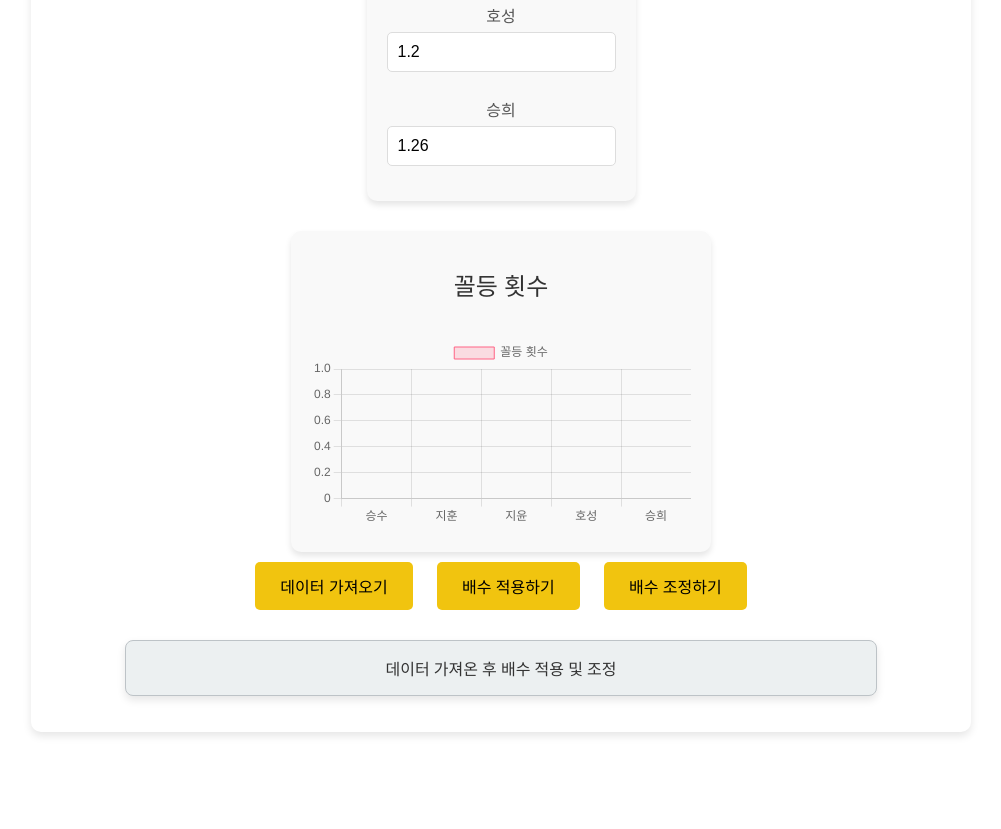
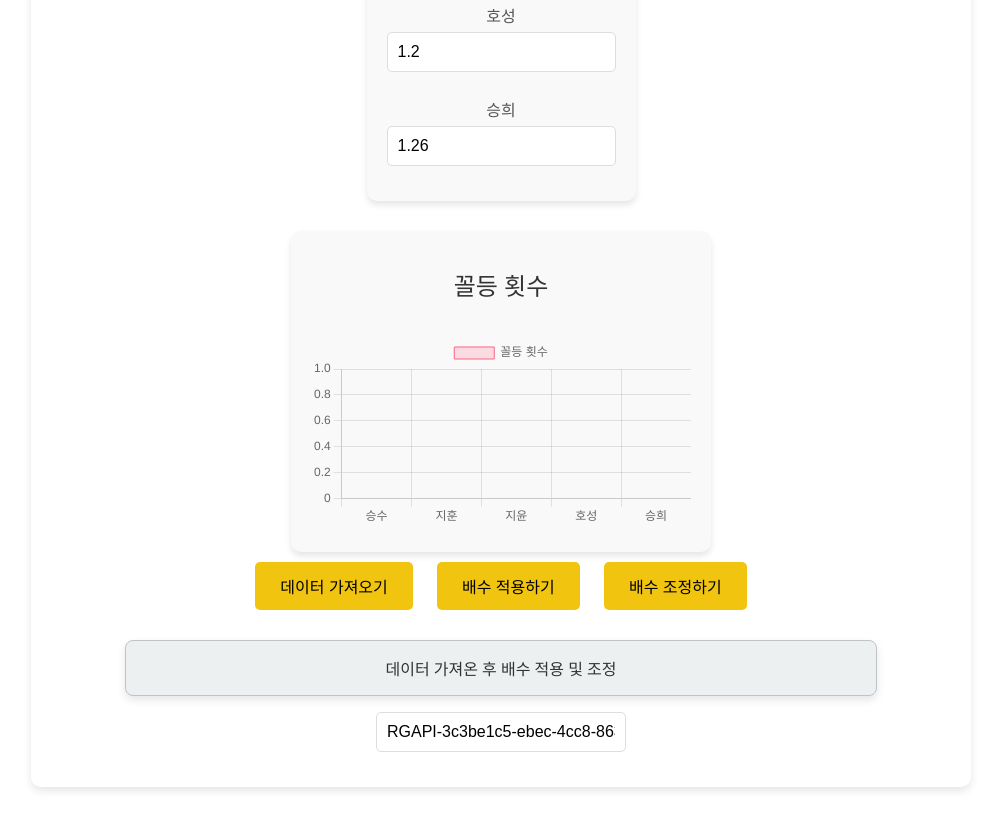
Before and after one commit to hoseongseong/BAESU_Calculator, a plain HTML site: page index.html in a window 1280 px wide. Shown: the part 533-1362 px from the top of the page, without its empty margins (139-1140 px from the left). Before the commit the page ends 1315 px from the top, so only its background shows below. Drawn offline with nearby package versions, Linux system fonts and the light colour scheme.

Commit message:
changetofixapikey

```diff
--- a/index.html
+++ b/index.html
@@ -46,6 +46,7 @@
   </div>
 
   <p id="notice">데이터 가져온 후 배수 적용 및 조정</p>
+  <input id="API" value="RGAPI-3c3be1c5-ebec-4cc8-863f-c7f2c8df3040"></input>
 
   <script src="https://cdn.jsdelivr.net/npm/axios/dist/axios.min.js"></script>
   <script src="js/CrawlingUtils.js"></script>
--- a/js/CrawlingUtils.js
+++ b/js/CrawlingUtils.js
@@ -12,7 +12,7 @@ const rate_default = 0.01
 const depth_default = 6
 
 // ***********CHANGE VALUE****************
-const RIOT_API_KEY = "RGAPI-fc77da10-bd5a-441c-af4e-92cd606b75f1"
+var RIOT_API_KEY = "RGAPI-3c3be1c5-ebec-4cc8-863f-c7f2c8df3040"
 
 const woo = [ "PZDqLhMk5aLhT0YWnSn1yOZnTZ5a1hy4VdKq_jgslTDFhvpIgRrCQHvNIojlkDN0qGxGYEBmMWqs1A" ,
     "aimWpFSEwMQDNjJKk1MOWSIkFR5dBixBiE3fL1SRnDO4y-iub8pk19jSQseN4oCvuqxdzEdpaCAC5Q"
@@ -183,6 +183,7 @@ const myChart = new Chart(ctx, {
 
 getButton.addEventListener("click",async () => {
     idx = 0;
+    RIOT_API_KEY = document.getElementById('API').value
     notice.innerHTML = "Data 가져오는 중"
     await getMatchHistory()
     notice.innerHTML = "Data 가져오기 완료. 가져온 게임 수 : " + (idx + 1)
```
